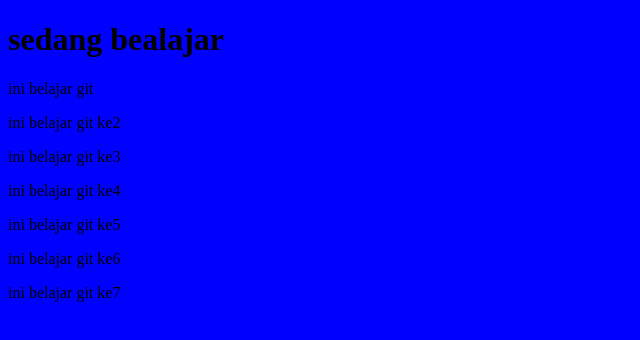
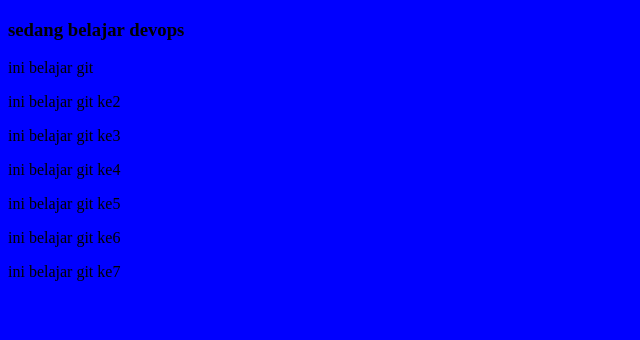
Before and after one commit to chement235/web-lutfi, a plain HTML site: page repo-git/index.html in a window 1280 px wide. Shown: the whole page, without its empty margins (0-640 px from the left). Drawn offline with Linux system fonts and the light colour scheme.

Commit message:
Update index.html

```diff
--- a/repo-git/index.html
+++ b/repo-git/index.html
@@ -6,7 +6,7 @@
     <meta name="viewport" content="width=device-width, initial-scale=1.0">
     <link rel="stylesheet" href="./style/style.css">
     <title>Document</title>
-    <h1>sedang bealajar</h1>
+    <h3>sedang belajar devops</h3>
     <p>ini belajar git</p>
     <p>ini belajar git ke2</p>
     <p>ini belajar git ke3</p>
```
